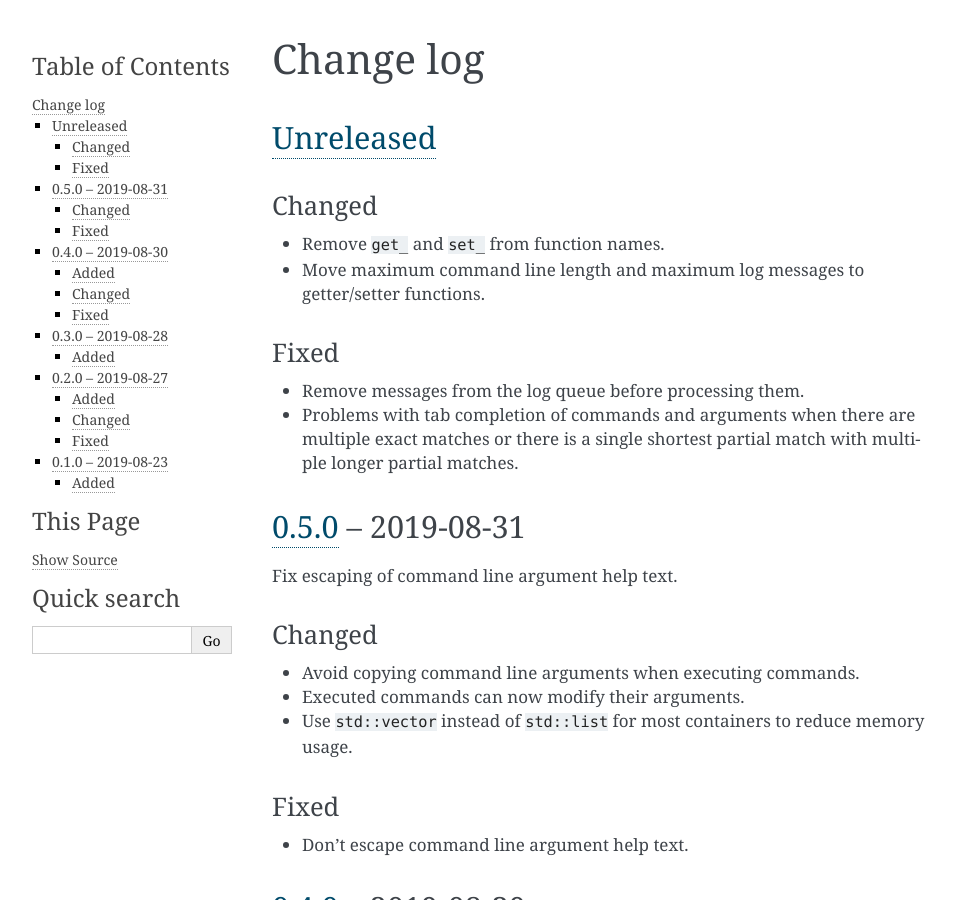
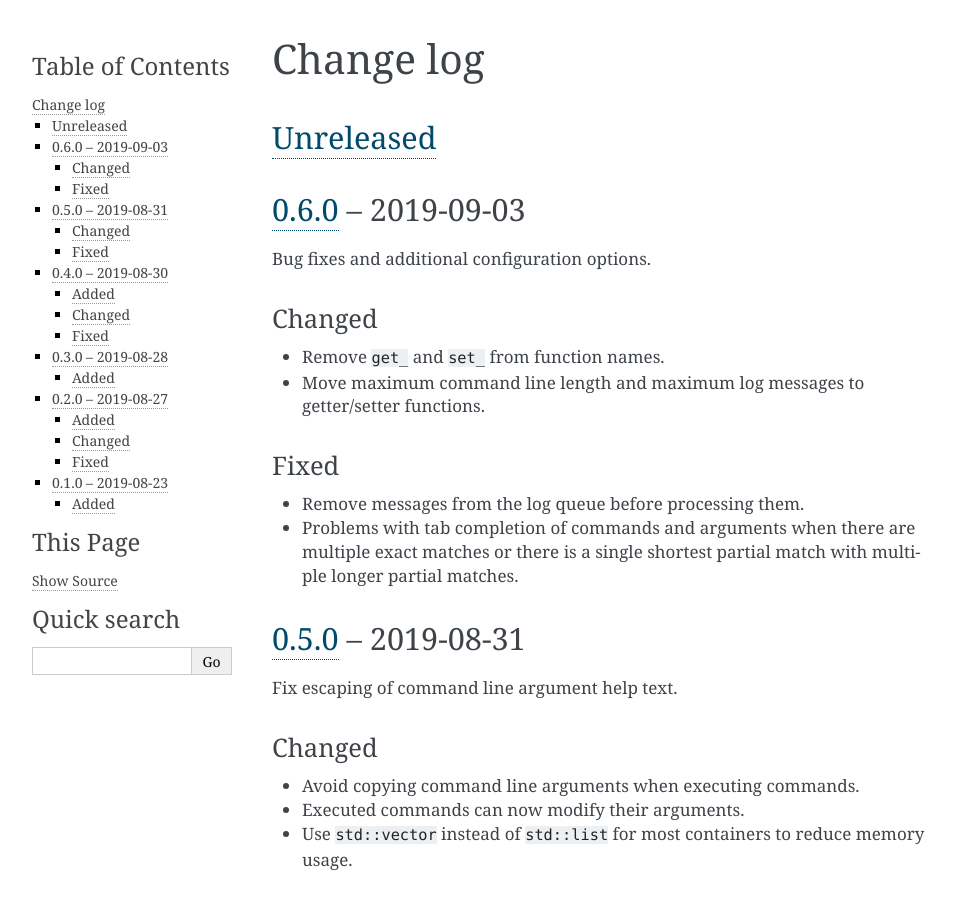
Before and after one commit to nomis/mcu-uuid-console, a Sphinx documentation site: the page built from docs/changelog.rst, in a window 1280 px wide and 900 px high. Shown: the whole window, without its empty margins (148-1104 px from the left). Built offline with Sphinx 7.4.7, drawn with Linux system fonts in a browser that asks for light colours.

Commit message:
Version 0.6.0

```diff
--- a/docs/changelog.rst
+++ b/docs/changelog.rst
@@ -3,6 +3,11 @@ Change log
 
 Unreleased_
 -----------
+
+0.6.0_ |--| 2019-09-03
+----------------------
+
+Bug fixes and additional configuration options.
 
 Changed
 ~~~~~~~
@@ -133,7 +138,8 @@ Added
 
 .. |--| unicode:: U+2013 .. EN DASH
 
-.. _Unreleased: https://github.com/nomis/mcu-uuid-console/compare/0.5.0...HEAD
+.. _Unreleased: https://github.com/nomis/mcu-uuid-console/compare/0.6.0...HEAD
+.. _0.6.0: https://github.com/nomis/mcu-uuid-console/compare/0.5.0...0.6.0
 .. _0.5.0: https://github.com/nomis/mcu-uuid-console/compare/0.4.0...0.5.0
 .. _0.4.0: https://github.com/nomis/mcu-uuid-console/compare/0.3.0...0.4.0
 .. _0.3.0: https://github.com/nomis/mcu-uuid-console/compare/0.2.0...0.3.0
--- a/library.json
+++ b/library.json
@@ -12,7 +12,7 @@
 		"type": "git",
 		"url": "https://github.com/nomis/mcu-uuid-console.git"
 	},
-	"version": "0.5.0",
+	"version": "0.6.0",
 	"license": "GPL-3.0-or-later",
 	"homepage": "https://mcu-uuid-console.readthedocs.io/",
 	"export": {
```
